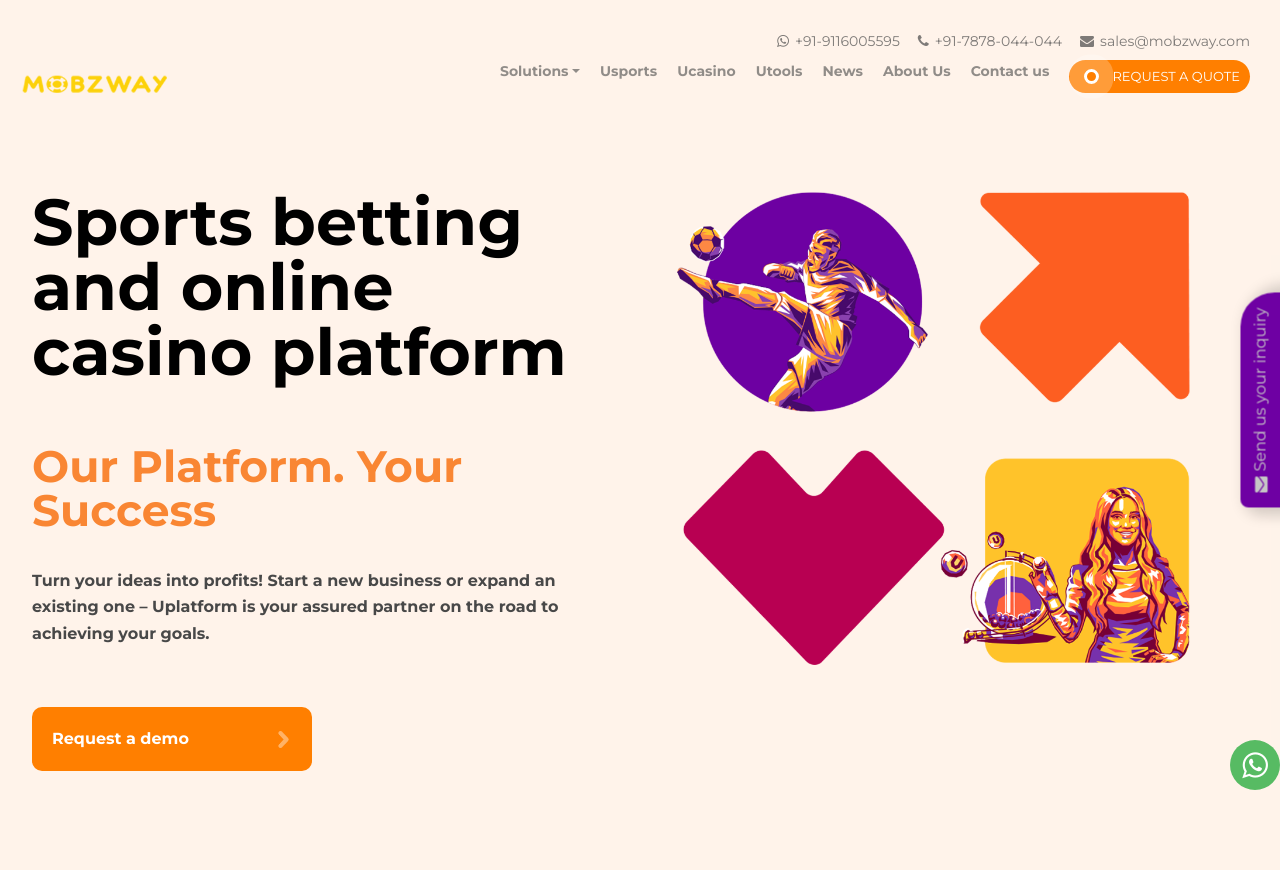
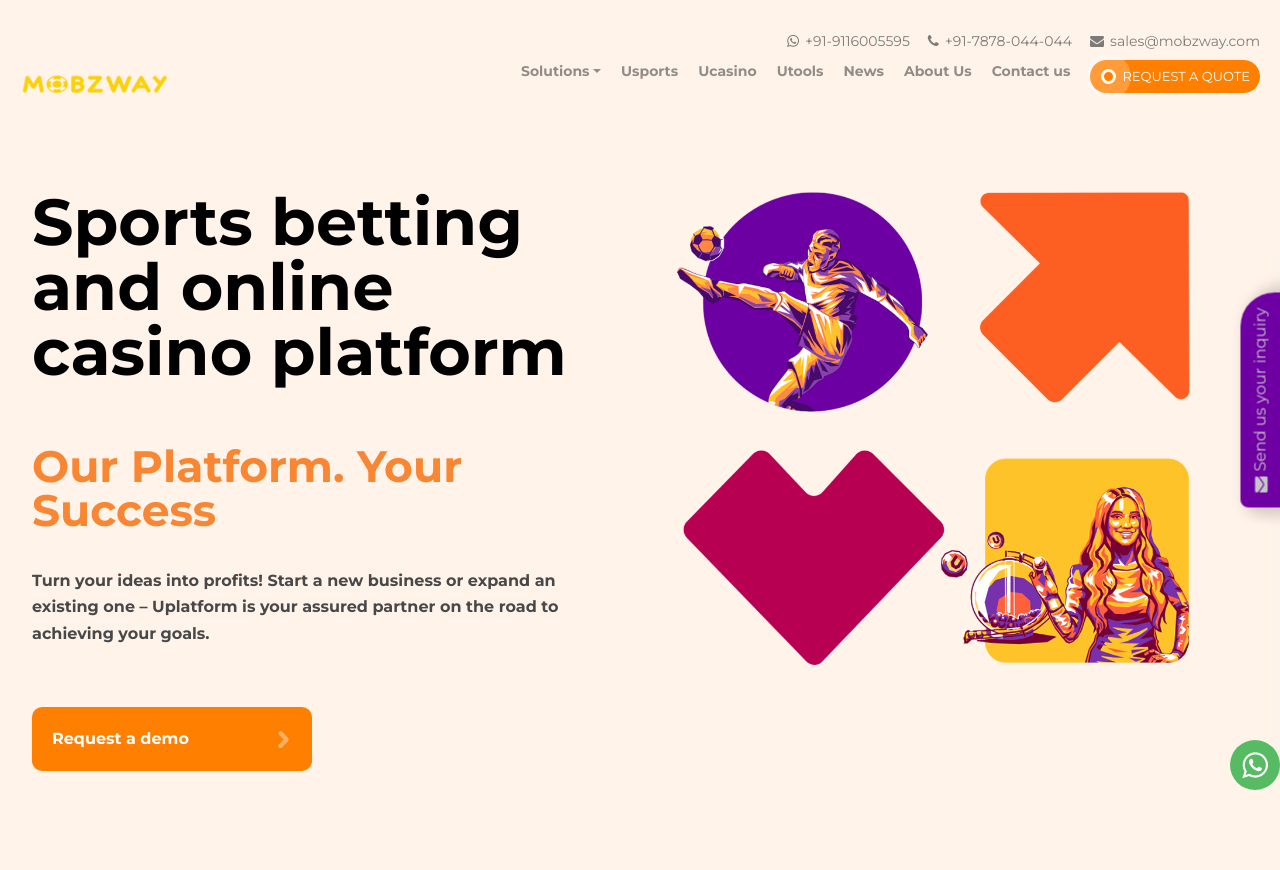
Before and after one commit to pareeklokesh/mobzwaycopy, a PHP site: page / in a window 1280 px wide. Shown: the top 870 px of the page. Run offline with PHP 8.4, Linux system fonts and the light colour scheme; some libraries are stand-ins or nearby versions.

Commit message:
Add files via upload

```diff
--- a/assets/css/style.css
+++ b/assets/css/style.css
@@ -14,11 +14,11 @@
 }
 .header_nav_menu li {
   display: inline-block;
-  margin: 0 40px 0 0;
+  margin: 0 15px 0 0;
 position: relative;
 }
 .header_nav_menu li a {
-font-size: 16px;
+font-size: 14px;
 padding: 3px 3px 28px;
 font-weight: 700;
 line-height: 16px;
@@ -665,7 +665,7 @@
   margin-right: 6px;
 }
 .header_top_contact li:last-child a, .header_nav_menu li:last-child {
-  margin-right: 10px;
+  margin-right: 0px;
 }
 .header_nav_menu li.request_btn button {
   border: 0;
@@ -827,7 +827,7 @@
   transition: color .2s ease-in-out;
   font-weight: 400;
   opacity: 1;
-  background: transparent;
+  background: transparent;line-height: 24px;
 }
 .header_nav_menu li.dropdown_menu .sub-menu li {
   margin: 0;display: block;
@@ -866,8 +866,9 @@
 }*/
 .header_nav_menu li.request_btn button {position: relative;padding: 6px 10px;
   border-radius: 20px;
-  padding-left: 43px;
-  text-transform: uppercase;
+  padding-left: 32px;
+text-transform: uppercase;
+font-size: 12px;
 }
 .header_nav_menu li.request_btn button::before {
   box-shadow: 0 0 0 rgba(255,255,255,.4);
@@ -878,7 +879,7 @@
   height: 15px;
   border: 3px solid #fff;
   position: absolute;
-  left: 15px;
+  left: 11px;
   border-radius: 50%;
   top: 0;
   bottom: 0;
```
